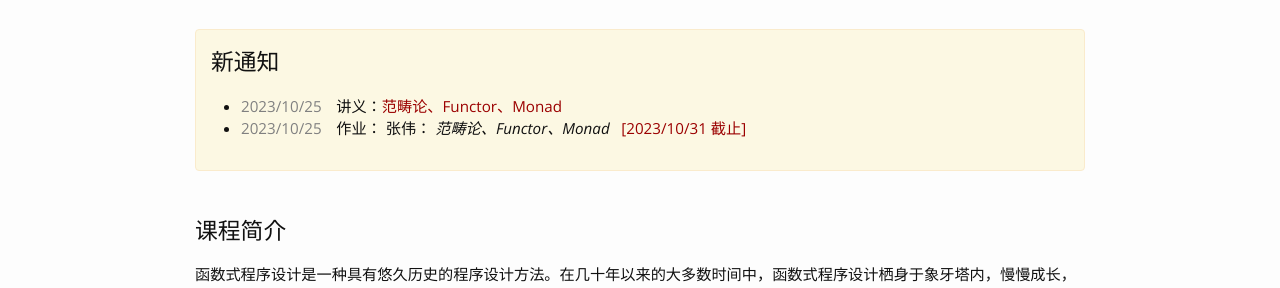
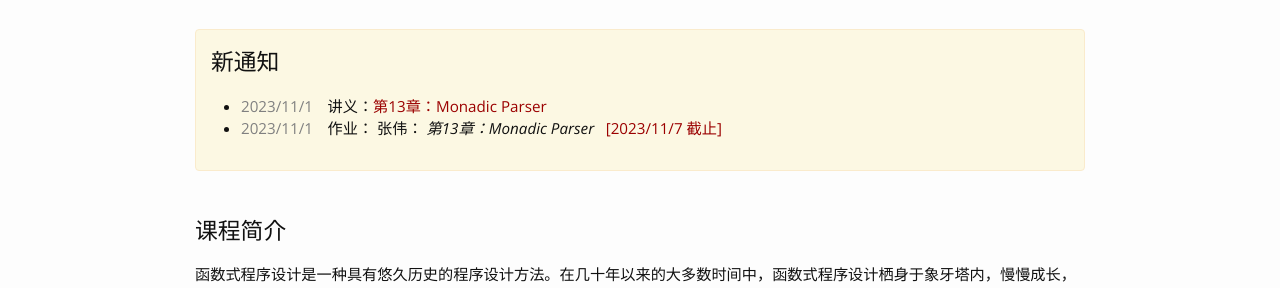
Before and after one commit to zhenjiang888/FP, a Jekyll site: the page built from 2023/index.md, in a window 1280 px wide. Shown: the part 238-526 px from the top of the page. Built offline with Jekyll 4.4.1, drawn with Linux system fonts in a browser that asks for light colours; nearby versions of some CDN libraries; our own code applies the rules of GitHub Pages for plain Markdown files.

Commit message:
Update HW11

```diff
--- a/_data/_2023.yaml
+++ b/_data/_2023.yaml
@@ -118,5 +118,15 @@
     - text: 【10】完成第12章课程讲义上的习题。
       link: homeworks/HW10.hs
     due: 2023/10/31
+- teacher: 张伟
+  date: 2023/11/1
+  slides:
+  - title: "第13章：Monadic Parser"
+    link: ch13 an example - monadic parser.pdf
+  assignment:
+    descriptions:
+    - text: 【11】完成第13章课程讲义上的习题。
+      link: homeworks/HW11.hs
+    due: 2023/11/7
 
 updates: []
```
Also changed, not shown: 2 other files.
